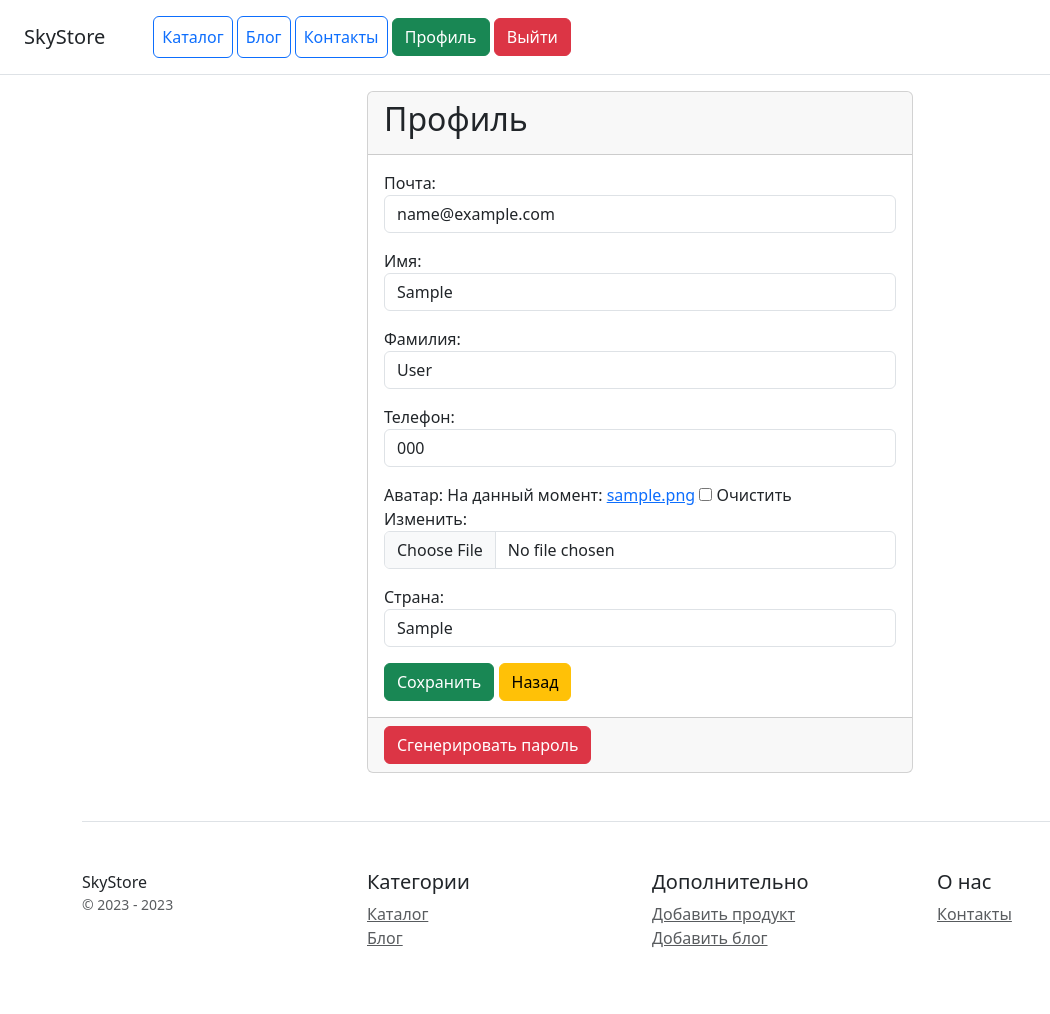
After one commit to nikmaxon/django_online_store, a Django app: page /users/profile/ in a window 1280 px wide. The commit adds this page. Shown: the whole page, without its empty margins (0-1050 px from the left). Run offline with Django 4.2, Linux system fonts and the light colour scheme; a user stored in the database is signed in; tables that the repository leaves empty hold one stand-in row (values such as "Sample post"); parts of the project's set-up code (start-up, migrations or seed data) failed here and were passed over; some libraries are stand-ins or nearby versions.

Commit message:
HW 7 Сделано задание 1 и 2

```diff
--- a/catalog/templates/catalog/base.html
+++ b/catalog/templates/catalog/base.html
@@ -15,11 +15,13 @@
         <a class="p-2 btn btn-outline-primary" href="{% url 'materials:list' %}">Блог</a>
         <a class="p-2 btn btn-outline-primary" href="{% url 'catalog:contacts' %}">Контакты</a>
         {% if user.is_authenticated %}
-            <a class="p-2 btn btn-outline-primary" href="{% url 'users:logout' %}">Выйти</a>
+            <a class="btn btn-success" href="{% url 'users:profile' %}">Профиль</a>
+            <a class="btn btn-danger" href="{% url 'users:logout' %}">Выйти</a>
         {% else %}
-            <a class="p-2 btn btn-outline-primary" href="{% url 'users:login' %}">Войти</a>
+            <a class="btn btn-success" href="{% url 'users:login' %}">Войти</a>
+            <a class="btn btn-danger" href="{% url 'users:register' %}">Регистрация</a>
         {% endif %}
-        <a class="p-2 btn btn-outline-primary" href="{% url 'users:register' %}">Регистрация</a>
+
     </nav>
 </div>
 
--- /dev/null
+++ b/users/forms.py
@@ -0,0 +1,22 @@
+from django.contrib.auth.forms import UserCreationForm, UserChangeForm
+from django import forms
+
+from catalog.forms import StyleFormMixin
+from users.models import User
+
+
+class UserRegisterForm(StyleFormMixin, UserCreationForm):
+    class Meta:
+        model = User
+        fields = ('email', 'password1', 'password2')
+
+
+class UserUpdateForm(StyleFormMixin, UserChangeForm):
+    class Meta:
+        model = User
+        fields = ('email', 'first_name', 'last_name', 'phone', 'avatar', 'country')
+
+    def __init__(self, *args, **kwargs):
+        super().__init__(*args, **kwargs)
+
+        self.fields['password'].widget = forms.HiddenInput()
--- a/users/models.py
+++ b/users/models.py
@@ -10,7 +10,7 @@ class User(AbstractUser):
 
     avatar = models.ImageField(upload_to='users/', verbose_name='Аватар', **NULLABLE)
     phone = models.CharField(max_length=35, verbose_name='Телефон', **NULLABLE)
-    country = models.CharField(max_length=150, verbose_name='Страна', **NULLABLE)
+    country = models.CharField(max_length=150, verbose_name='Страна', **NULLABLE )
 
     USERNAME_FIELD = "email"
     REQUIRED_FIELDS = []
--- /dev/null
+++ b/users/templates/users/user_form.html
@@ -0,0 +1,28 @@
+{% extends 'catalog/base.html' %}
+{% load my_tags %}
+{% block content %}
+<div class="col-12">
+    <form class="row" method="post" enctype="multipart/form-data">
+        <div class="col-3">
+        </div>
+        <div class="col-6">
+            <div class="card">
+                <div class="card-header">
+                    <h2 class="card-title">
+                        Профиль
+                    </h2>
+                </div>
+                <div class="card-body">
+                    {% csrf_token %}
+                    {{ form.as_p }}
+                    <button type="submit" class="btn btn-success">Сохранить</button>
+                    <a href="{% url 'catalog:home' %}" class="btn btn-warning">Назад</a>
+                </div>
+                <div class="card-footer">
+                    <a href="{% url 'users:genpassword' %}" class="btn btn-danger">Сгенерировать пароль</a>
+                </div>
+            </div>
+        </div>
+    </form>
+</div>
+{% endblock %}
--- a/users/urls.py
+++ b/users/urls.py
@@ -1,7 +1,7 @@
 from django.contrib.auth.views import LoginView, LogoutView
 from django.urls import path
 from users.apps import UsersConfig
-from users.views import RegisterView
+from users.views import RegisterView, ProfileView, generate_new_password
 
 app_name = UsersConfig.name
 
@@ -9,4 +9,6 @@ urlpatterns = [
     path('', LoginView.as_view(template_name='users/login.html'), name='login'),
     path('logout/', LogoutView.as_view(), name='logout'),
     path('register/', RegisterView.as_view(), name='register'),
+    path('profile/', ProfileView.as_view(), name='profile'),
+    path('profile/genpassword', generate_new_password, name='genpassword'),
 ]
--- a/users/views.py
+++ b/users/views.py
@@ -1,12 +1,49 @@
-from django.contrib.auth.forms import UserCreationForm
-from django.shortcuts import render
-from django.views.generic import CreateView
-
+import random
+from django.conf import settings
+from django.contrib.auth.hashers import make_password
+from django.core.mail import send_mail
+from django.shortcuts import redirect
+from django.urls import reverse_lazy, reverse
+from django.views.generic import CreateView, UpdateView
+from users.forms import UserRegisterForm, UserUpdateForm
 from users.models import User
 
 
 # Create your views here.
 class RegisterView(CreateView):
     model = User
-    form_class = UserCreationForm
+    form_class = UserRegisterForm
     template_name = 'users/register.html'
+    success_url = reverse_lazy('users:login')
+
+    def form_valid(self, form):
+        new_user = form.save()
+        send_mail(
+            subject='Поздравляем с регистрацией',
+            message='Вы зарегистрировались на нашей платформе, добро пожаловать!',
+            from_email=settings.EMAIL_HOST_USER,
+            recipient_list=[new_user.email],
+        )
+        return super().form_valid(form)
+
+
+class ProfileView(UpdateView):
+    model = User
+    form_class = UserUpdateForm
+    success_url = reverse_lazy('users:profile')
+
+    def get_object(self, queryset=None):
+        return self.request.user
+
+
+def generate_new_password(request):
+    new_password = ''.join([str(random.randint(0, 9)) for _ in range(12)])
+    send_mail(
+        subject='Смена пароля',
+        message=f'Ваш новый пароль: {new_password}',
+        from_email=settings.EMAIL_HOST_USER,
+        recipient_list=[request.user.email],
+    )
+    request.user.set_password(new_password)
+    request.user.save()
+    return redirect(reverse('catalog:home'))
```
Also changed, not shown: config/settings.py (+12 -0 lines).
